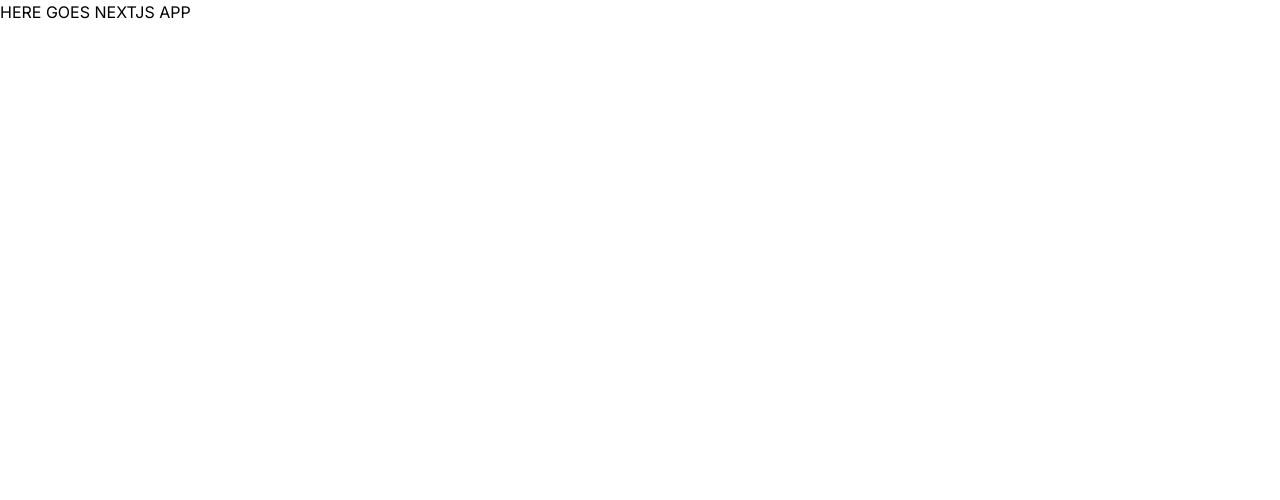
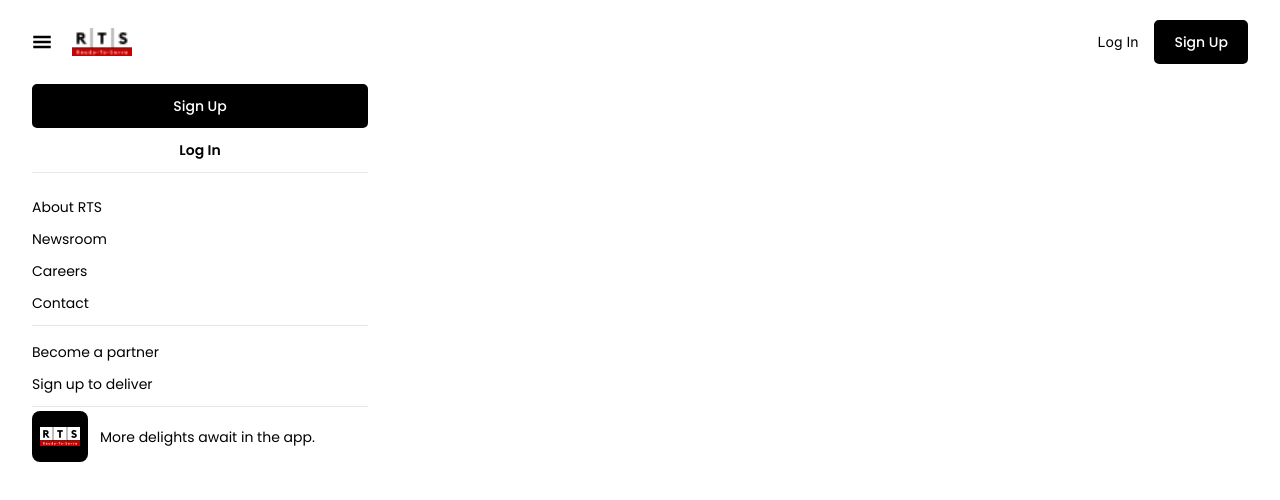
Before and after one commit to AmnahZia08/ready-to-serve, a Next.js app: page / in a window 1280 px wide. Shown: the top 500 px of the page. Built offline with nearby package versions, Linux system fonts and the light colour scheme.

Commit message:
chore: create navbar [WIP]

```diff
--- a/package.json
+++ b/package.json
@@ -14,7 +14,8 @@
     "flowbite-react": "^0.10.1",
     "next": "14.2.5",
     "react": "^18",
-    "react-dom": "^18"
+    "react-dom": "^18",
+    "react-icons": "^5.2.1"
   },
   "devDependencies": {
     "@types/node": "^20",
--- a/src/app/components/button/index.tsx
+++ b/src/app/components/button/index.tsx
@@ -1,5 +1,6 @@
 "use client";
 
+import { ButtonType } from "@/types";
 import {
   Button as ButtonFB,
   ButtonProps,
@@ -7,19 +8,16 @@
 } from "flowbite-react";
 import React from "react";
 
-enum ButtonType {
-  PRIMARY = "primary",
-  SECONDARY = "secondary",
-}
-
 type Props = ButtonProps & {
   variant?: ButtonType;
 };
 
 const customTheme: CustomFlowbiteTheme["button"] = {
   color: {
-    primary: "bg-dark text-white border-2 border-dark hover:bg-white hover:text-dark",
-    secondary: "bg-white text-dark border-2 border-dark hover:bg-dark hover:text-white",
+    primary:
+      "bg-dark text-white border-2 border-dark hover:bg-white hover:text-dark",
+    secondary:
+      "bg-white text-dark border-2 border-dark hover:bg-dark hover:text-white",
   },
 };
 
@@ -35,8 +33,8 @@
           ? ButtonType.PRIMARY
           : ButtonType.SECONDARY
       }
+      {...props}
       className={`rounded-md font-poppins w-full ${props.className ?? ""}`}
-      {...props}
     >
       {props.children}
     </ButtonFB>
--- /dev/null
+++ b/src/app/components/navbar/index.tsx
@@ -0,0 +1,78 @@
+"use client";
+
+import { GiHamburgerMenu } from "react-icons/gi";
+import Button from "../button";
+import React from "react";
+import Image from "next/image";
+
+const Navbar = () => {
+  const [isMenuOpen, setIsMenuOpen] = React.useState(true);
+  return (
+    <>
+      <div className="py-5 px-8 flex justify-between">
+        <div className="flex items-center">
+          <GiHamburgerMenu
+            size={20}
+            onClick={() => setIsMenuOpen(!isMenuOpen)}
+            className="cursor-pointer"
+          />
+          <Image
+            className="ml-5"
+            src={"/assets/logo.png"}
+            height={40}
+            width={60}
+            alt="ready-to-serve"
+          />
+        </div>
+        <div></div>
+        <div className="flex items-center">
+          <p className="mr-4 text-sm">Log In</p>
+          <Button className="w-30">
+            <span className="text-sm">Sign Up</span>
+          </Button>
+        </div>
+      </div>
+      {isMenuOpen ? (
+        <div className="px-8 w-full md:w-1/2 max-w-[400px] flex flex-col">
+          <Button className="text-sm">Sign Up</Button>
+          <p className="text-sm hover:underline my-3 font-poppins font-semibold w-full border-b text-center pb-3">
+            Log In
+          </p>
+          <p className="mt-3 text-sm cursor-pointer hover:font-semibold font-poppins">
+            About RTS
+          </p>
+          <p className="mt-3 text-sm cursor-pointer hover:font-semibold font-poppins">
+            Newsroom
+          </p>
+          <p className="mt-3 text-sm cursor-pointer hover:font-semibold font-poppins">
+            Careers
+          </p>
+          <p className="mt-3 text-sm cursor-pointer hover:font-semibold font-poppins border-b pb-3 mb-1">
+            Contact
+          </p>
+          <p className="mt-3 text-sm cursor-pointer hover:font-semibold font-poppins">
+            Become a partner
+          </p>
+          <p className="mt-3 text-sm cursor-pointer hover:font-semibold font-poppins border-b pb-3 mb-1">
+            Sign up to deliver
+          </p>
+          <div className="flex gap-3 items-center">
+            <div className="px-2 py-4 bg-dark rounded-lg">
+              <Image
+                src={"/assets/logo.png"}
+                height={20}
+                width={40}
+                alt="ready-to-serve"
+              />
+            </div>
+            <p className="text-sm font-poppins">
+              More delights await in the app.
+            </p>
+          </div>
+        </div>
+      ) : null}
+    </>
+  );
+};
+
+export default Navbar;
--- a/src/app/page.tsx
+++ b/src/app/page.tsx
@@ -1,5 +1,10 @@
-import Image from "next/image";
+import Navbar from "./components/navbar";
+import { poppins } from "./utils/fonts";
 
 export default function Home() {
-  return <p>HERE GOES NEXTJS APP</p>;
+  return (
+    <main className={poppins}>
+      <Navbar />
+    </main>
+  );
 }
--- /dev/null
+++ b/src/types/index.ts
@@ -0,0 +1,4 @@
+export enum ButtonType {
+  PRIMARY = "primary",
+  SECONDARY = "secondary",
+}
--- a/tailwind.config.ts
+++ b/tailwind.config.ts
@@ -21,9 +21,10 @@
     },
     borderRadius: {
       md: "5px",
+      lg: "8px",
     },
     fontFamily: {
-      poppins: ['var(--font-poppins)'],
+      poppins: ["var(--font-poppins)"],
     },
   },
   plugins: [flowbite.plugin()],
```
Also changed, not shown: public/assets/logo.png (added), 1 other file (tests, documents, lock files or other folders).
